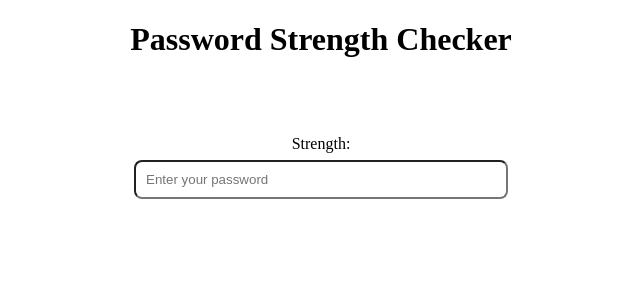
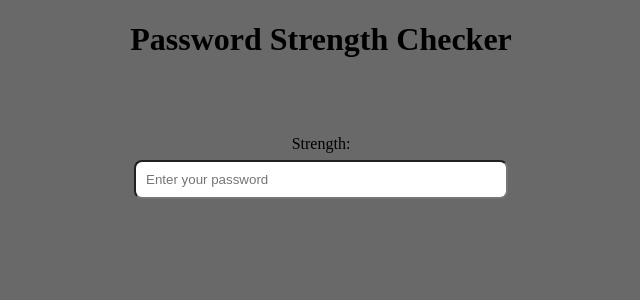
Before and after one commit to Eshhaa11/password-strength-checker, a React (Create React App) app: page / in a window 1280 px wide. Shown: the top 300 px of the page, without its empty margins (319-959 px from the left). Built offline with nearby package versions, Linux system fonts and the light colour scheme.

Commit message:
added bgc

```diff
--- a/src/Components/Password.css
+++ b/src/Components/Password.css
@@ -1,3 +1,7 @@
+body {
+    background-color: dimgrey;
+}
+
 .pass-cont {
     width: 100%;
     font-family: "Ariel";
```
